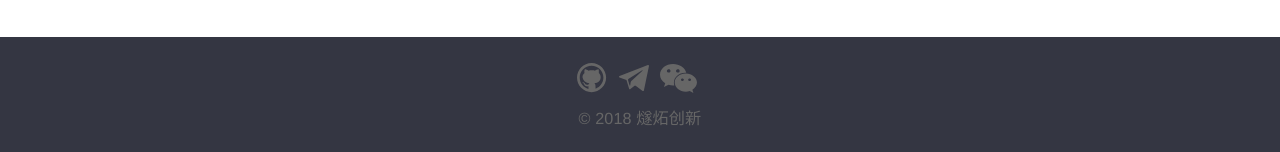
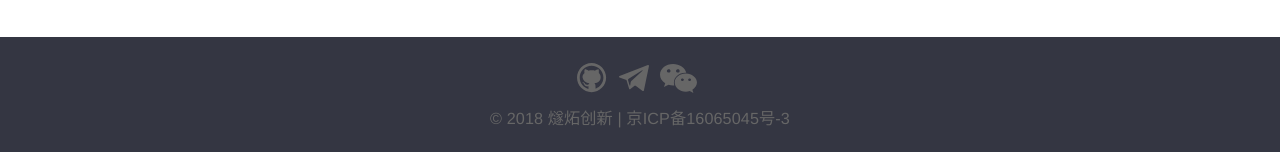
Before and after one commit to CloudCannon/base-jekyll-template, a Jekyll site: the page built from index.html, in a window 1280 px wide. Shown: the part 1539-1691 px from the top of the page. Built offline with Jekyll 4.4.1, drawn with Linux system fonts in a browser that asks for light colours; nearby versions of some CDN libraries.

Commit message:
just to be compliant

```diff
--- a/_includes/footer.html
+++ b/_includes/footer.html
@@ -10,6 +10,6 @@
           {{ link.name }}</a></li>
       {% endfor %}
     </ul>
-    <p class="copyright">&copy; {{ site.time | date: "%Y" }} 燧炻创新</p>
+    <p class="copyright">&copy; {{ site.time | date: "%Y" }} 燧炻创新 | 京ICP备16065045号-3</p>
   </div>
 </footer>
```
